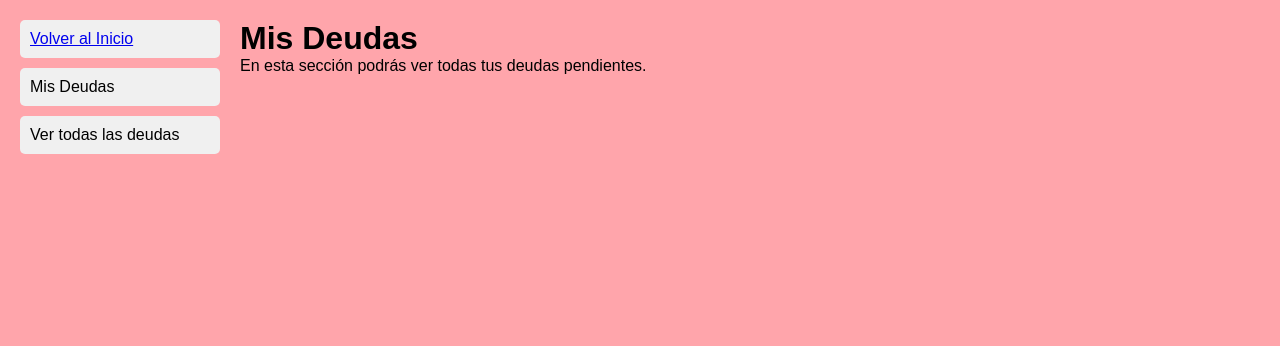
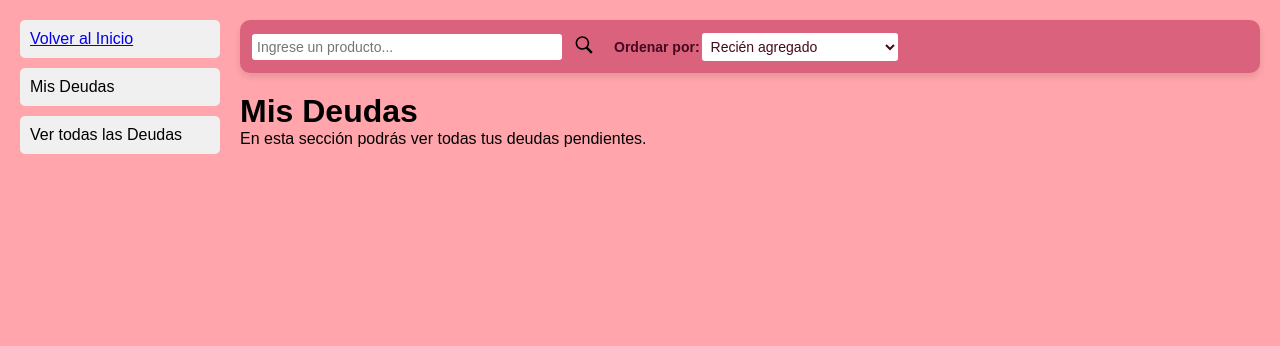
Before and after one commit to superpapus/marieweb, a Django app: page /deudas/ in a window 1280 px wide. Shown: the part 90-436 px from the top of the page. Run offline with Django 4.2, Linux system fonts and the light colour scheme; a user stored in the database is signed in; data comes from the database, SQL or seed files in the repository.

Commit message:
:sparkles: :construction: Filtro ordenarPor y busqueda en vista deudas #44

```diff
--- a/marieweb/static/css/deudas.css
+++ b/marieweb/static/css/deudas.css
@@ -11,6 +11,11 @@
     flex-direction: column;
     width: 200px;
     padding-left: 20px;
+}
+
+.sidebar-items {
+    position: sticky;
+    top: 20px;
 }
 
 .sidebar-item {
@@ -33,3 +38,56 @@
 .content-deudas {
     margin: 0 20px 0 20px;
 }
+
+.sort-section {
+    display: flex;
+    background-color:  #DA627D;
+    padding: 10px;
+    border-radius: 10px;
+    box-shadow: 0 4px 6px rgba(0, 0, 0, 0.1);
+    margin-bottom: 20px;
+    position: sticky;
+    top: 20px;
+    align-items: center;
+}
+
+.sort-section input {
+    width: 300px;
+    padding: 5px;
+    font-size: 14px;
+    border: 2px solid #DA627D;
+    border-radius: 5px;
+    background-color: #fff;
+    color: #450920;
+}
+
+.btn_buscar-deudas {
+    padding: 5px 10px;
+    background-color: transparent;
+    border: none;
+    color: #fff;
+    cursor: pointer;
+    margin-right: 10px;
+}
+
+.sort-section label {
+    font-size: 14px;
+    font-weight: bold;
+    color: #450920;
+}
+
+.sort-section select {
+    width: 200px;
+    padding: 5px;
+    font-size: 14px;
+    border: 2px solid #DA627D;
+    border-radius: 5px;
+    background-color: #fff;
+    color: #450920;
+    cursor: pointer;
+}
+
+.sort-section select:focus {
+    border-color: #A53260;
+    outline: none;
+}
--- a/marieweb/templates/components/deudas-grid.html
+++ b/marieweb/templates/components/deudas-grid.html
@@ -5,7 +5,7 @@
         gap: 10px;
         padding: 10px;
     }
-    .grid-deuda {
+    .deuda-card {
         background-color: #f2f2f2;
         padding: 20px;
         text-align: center;
@@ -15,7 +15,7 @@
 </style>
 <section class="grid-deudas">
     {% for deuda in deudas %}
-    <div class="grid-deuda">
+    <div class="deuda-card">
         {{ deuda.producto.nombre }} - A pagar: ${{ deuda.monto }}
     </div>
     {% endfor %}
--- a/marieweb/templates/deudas.html
+++ b/marieweb/templates/deudas.html
@@ -12,11 +12,30 @@
 </header>
 <div class="container">
     <div class="sidebar">
-        <a class="sidebar-item" href="{% url 'inicio' %}">Volver al Inicio</a>
-        <div class="sidebar-item">Mis Deudas</div>
-        <div class="sidebar-item">Ver todas las deudas</div>
+        <div class="sidebar-items">
+            <a href="{% url 'inicio' %}">
+                <div class="sidebar-item">
+                    Volver al Inicio
+                </div>
+            </a>
+            <div class="sidebar-item">Mis Deudas</div>
+            <div class="sidebar-item">Ver todas las Deudas</div>
+        </div>
     </div>
     <main class="content-deudas">
+        <form method="get" class="sort-section">
+            <input type="text" name="q" value="{{ query|default:'' }}" placeholder="Ingrese un producto...">
+            <button type="submit" class="btn_buscar-deudas">
+                <svg xmlns="http://www.w3.org/2000/svg"  viewBox="0 0 50 50" width="20px" height="20px"><path d="M 21 3 C 11.601563 3 4 10.601563 4 20 C 4 29.398438 11.601563 37 21 37 C 24.355469 37 27.460938 36.015625 30.09375 34.34375 L 42.375 46.625 L 46.625 42.375 L 34.5 30.28125 C 36.679688 27.421875 38 23.878906 38 20 C 38 10.601563 30.398438 3 21 3 Z M 21 7 C 28.199219 7 34 12.800781 34 20 C 34 27.199219 28.199219 33 21 33 C 13.800781 33 8 27.199219 8 20 C 8 12.800781 13.800781 7 21 7 Z"/></svg>
+            </button>
+            <label for="ordenarPor">Ordenar por:</label>
+            <select id="ordenarPor" name="ordenarPor" onchange="this.form.submit()">
+                <option value="fecha-agregado" {% if ordenarPor == 'fecha-agregado' %}selected{% endif %}>Recién agregado</option>
+                <option value="fecha-antiguo" {% if ordenarPor == 'fecha-antiguo' %}selected{% endif %}>Más antiguo</option>
+                <option value="monto-mayor" {% if ordenarPor == 'monto-mayor' %}selected{% endif %}>Mayor monto</option>
+                <option value="monto-menor" {% if ordenarPor == 'monto-menor' %}selected{% endif %}>Menor monto</option>
+            </select>
+        </form>
         <h1>Mis Deudas</h1>
         <p>En esta sección podrás ver todas tus deudas pendientes.</p>
         {% include 'components/deudas-grid.html' %}
--- a/marieweb/views.py
+++ b/marieweb/views.py
@@ -57,8 +57,24 @@ def deudas(request):
     if not request.user.is_authenticated:
         return redirect('inicio')
 
+    busqueda = request.GET.get('q', '')
+    ordenarPor = request.GET.get('ordenarPor', 'fecha-agregado')
+
     deudas = request.user.deudas.all()
+
+    if busqueda != '':
+        deudas = deudas.filter(producto__nombre__icontains=busqueda)
+
+    if ordenarPor == 'fecha-agregado':
+        deudas = deudas.order_by('-fecha')
+    elif ordenarPor == 'fecha-antiguo':
+        deudas = deudas.order_by('fecha')
+    elif ordenarPor == 'monto-mayor':
+        deudas = deudas.order_by('-monto')
+    elif ordenarPor == 'monto-menor':
+        deudas = deudas.order_by('monto')
 
     return render(request, 'deudas.html', {
         'deudas': deudas,
+        'ordenarPor': ordenarPor
     })
```
